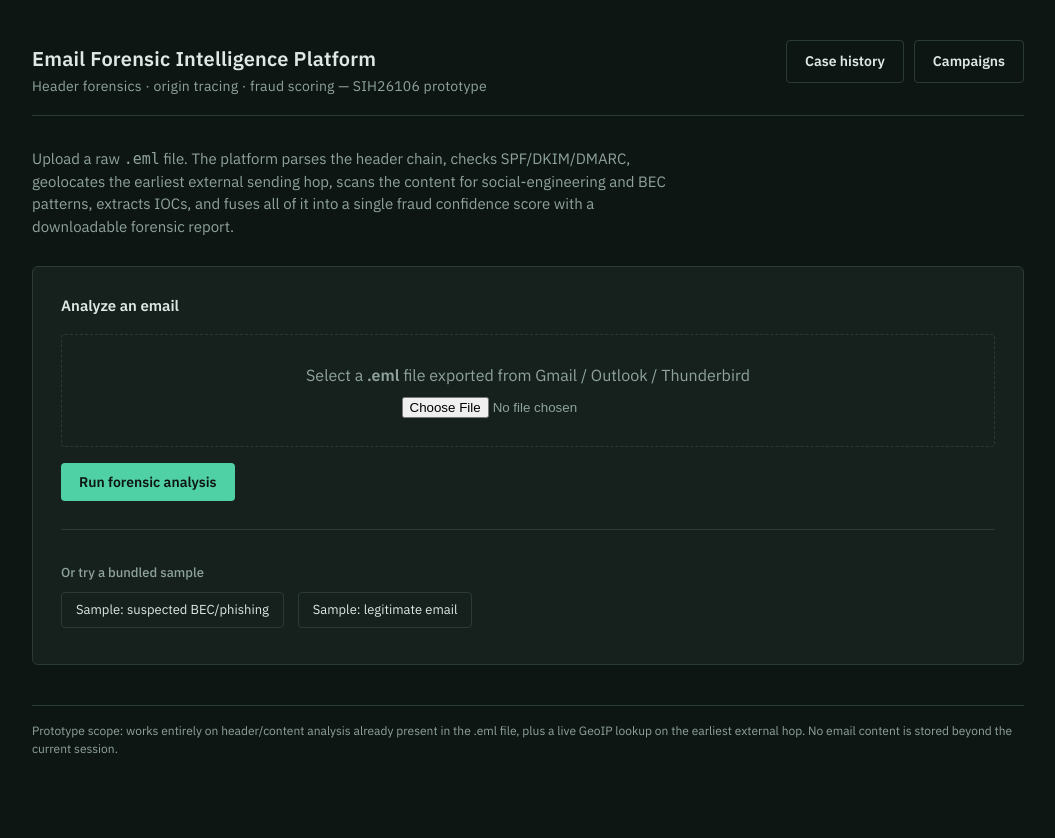
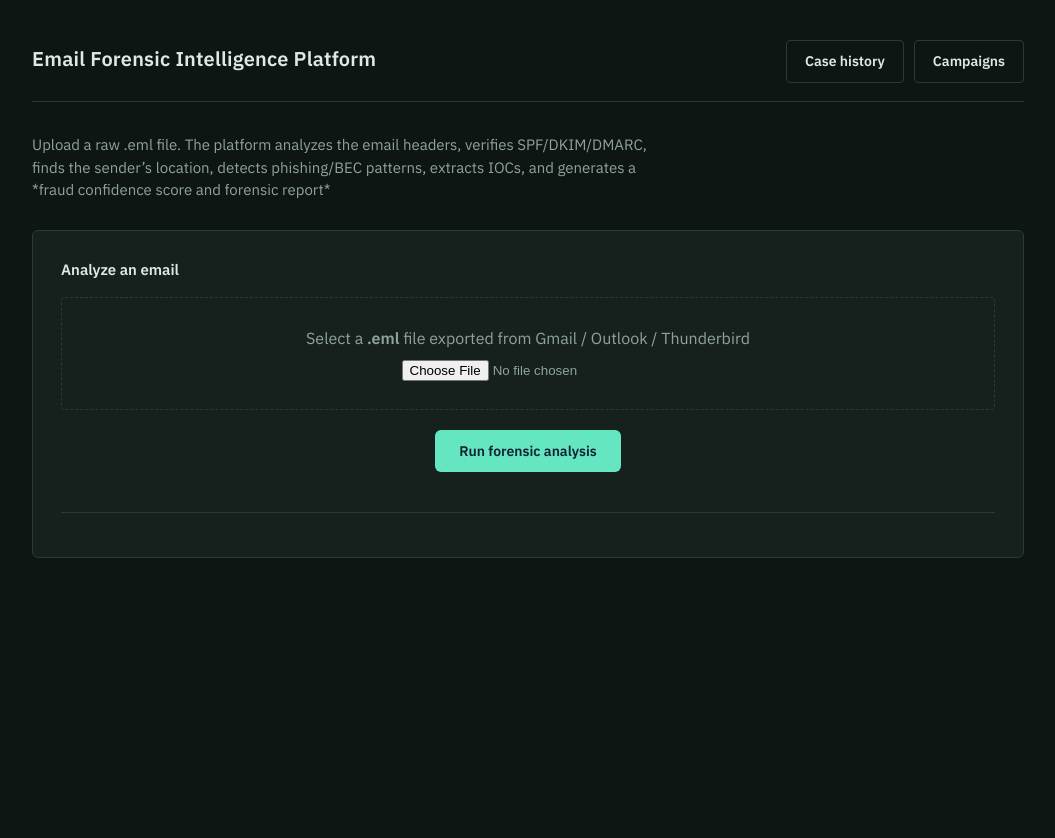
Before and after one commit to darshansaini9/email-forensics-platform, a Flask app: page / in a window 1280 px wide. Shown: the whole page, without its empty margins (112-1167 px from the left). After the commit the page ends 558 px from the top, so only its background shows below. Run offline with Flask 3, Linux system fonts and the light colour scheme.

Commit message:
Update index.html

```diff
--- a/templates/index.html
+++ b/templates/index.html
@@ -2,7 +2,7 @@
 <html lang="en">
 <head>
   <meta charset="UTF-8">
-  <title>Email Forensic Intelligence Platform</title>
+  <title>Email Forensic Prototype</title>
   <meta name="viewport" content="width=device-width, initial-scale=1">
   <link rel="preconnect" href="https://fonts.googleapis.com">
   <link href="https://fonts.googleapis.com/css2?family=IBM+Plex+Sans:wght@400;500;600&family=IBM+Plex+Mono:wght@400;500;600&display=swap" rel="stylesheet">
@@ -12,7 +12,7 @@
   <div class="wrap">
     <header class="masthead">
       <div class="title">Email Forensic Intelligence Platform
-        <span>Header forensics · origin tracing · fraud scoring — SIH26106 prototype</span>
+        <span></span>
       </div>
       <div style="display:flex; gap:10px; align-items:center;">
         <a class="btn btn-secondary" href="{{ url_for('list_cases') }}">Case history</a>
@@ -29,10 +29,7 @@
     {% endwith %}
 
     <p class="intro-copy">
-      Upload a raw <code>.eml</code> file. The platform parses the header chain, checks
-      SPF/DKIM/DMARC, geolocates the earliest external sending hop, scans the content for
-      social-engineering and BEC patterns, extracts IOCs, and fuses all of it into a single
-      fraud confidence score with a downloadable forensic report.
+   Upload a raw .eml file. The platform analyzes the email headers, verifies SPF/DKIM/DMARC, finds the sender’s location, detects phishing/BEC patterns, extracts IOCs, and generates a *fraud confidence score and forensic report*
     </p>
 
     <div class="upload-panel">
@@ -43,22 +40,20 @@
           <br>
           <input type="file" name="eml_file" accept=".eml" required>
         </div>
-        <button type="submit">Run forensic analysis</button>
+        <button classname="abc" type="submit" style="    display: block;
+    margin: 20px auto;
+    background-color: #64e6c1;
+    color: #123;
+    border: none;
+    padding: 12px 24px;
+    border-radius: 6px;
+    cursor: pointer;" >Run forensic analysis</button>
       </form>
 
-      <div class="samples">
-        <h3>Or try a bundled sample</h3>
-        <div class="sample-links">
-          <a href="{{ url_for('analyze_sample', sample_name='phishing_sample') }}">Sample: suspected BEC/phishing</a>
-          <a href="{{ url_for('analyze_sample', sample_name='legit_sample') }}">Sample: legitimate email</a>
-        </div>
-      </div>
-    </div>
+
 
     <footer class="note">
-      Prototype scope: works entirely on header/content analysis already present in the
-      .eml file, plus a live GeoIP lookup on the earliest external hop. No email content
-      is stored beyond the current session.
+
     </footer>
   </div>
 </body>
```
